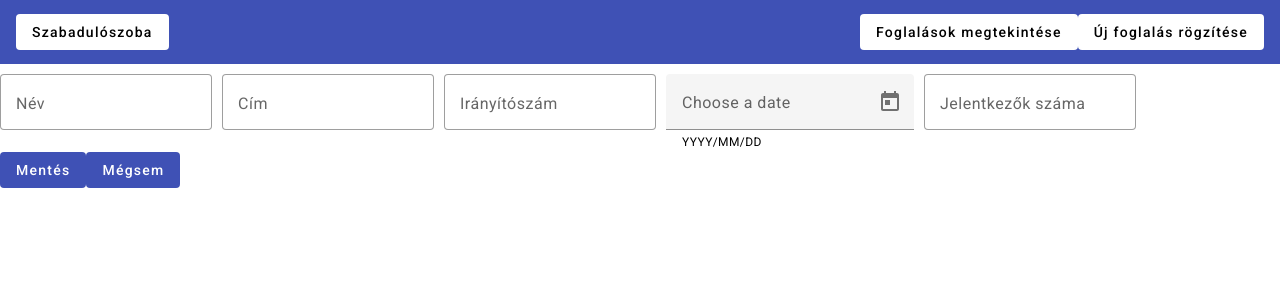
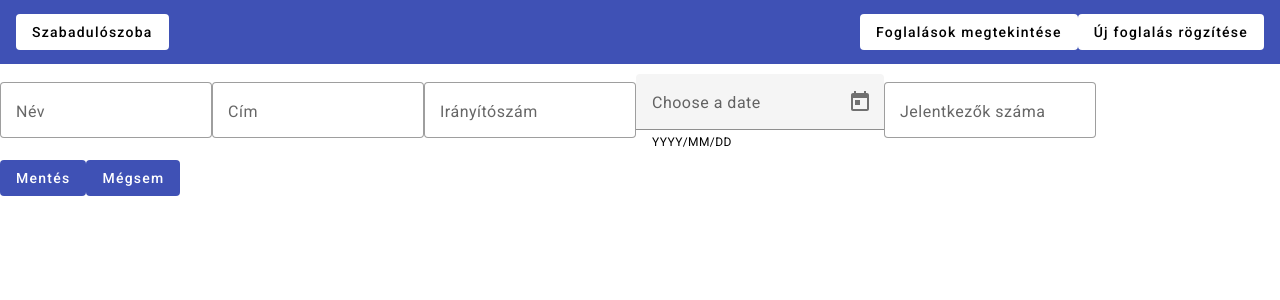
Before and after one commit to KiralyPeter/szabaduloszoba_angular, an Angular app in the folder SzabaduloszobaKiralyPeter/: page /ujfoglalas in a window 1280 px wide. Shown: the top 300 px of the page. Built offline with nearby package versions, Linux system fonts and the light colour scheme.

Commit message:
POST is working

```diff
--- a/SzabaduloszobaKiralyPeter/src/app/app.module.ts
+++ b/SzabaduloszobaKiralyPeter/src/app/app.module.ts
@@ -15,6 +15,8 @@ import {MatFormFieldModule} from '@angular/material/form-field';
 import {MatInputModule} from '@angular/material/input';
 import {MatDatepickerModule} from '@angular/material/datepicker';
 import { MatNativeDateModule } from '@angular/material/core';
+import { ReactiveFormsModule } from '@angular/forms';
+import { HttpClientModule } from '@angular/common/http';
 
 @NgModule({
   declarations: [
@@ -34,7 +36,9 @@ import { MatNativeDateModule } from '@angular/material/core';
     MatFormFieldModule,
     MatInputModule,
     MatDatepickerModule,
-    MatNativeDateModule
+    MatNativeDateModule,
+    ReactiveFormsModule,
+    HttpClientModule
   ],
   providers: [],
   bootstrap: [AppComponent]
--- /dev/null
+++ b/SzabaduloszobaKiralyPeter/src/app/services/foglalasok.service.ts
@@ -0,0 +1,15 @@
+import { HttpClient } from '@angular/common/http';
+import { Injectable } from '@angular/core';
+import { Observable } from 'rxjs';
+
+@Injectable({
+  providedIn: 'root'
+})
+export class FoglalasokService {
+
+  constructor(private http: HttpClient) { }
+
+  addFoglalas(data: any): Observable<any>{
+    return this.http.post('http://localhost:3000/foglalasok', data);
+  }
+}
--- a/SzabaduloszobaKiralyPeter/src/app/ujfoglalas/ujfoglalas.component.html
+++ b/SzabaduloszobaKiralyPeter/src/app/ujfoglalas/ujfoglalas.component.html
@@ -8,27 +8,27 @@
 "nev": "Barna Miklós" -1
 -->
 
+<form class="foglalas-form" [formGroup]="foglalasForm" (ngSubmit)="onFormSubmit()">
 <div class="inputForm">
 
-    <form class="foglalas-form">
         <mat-form-field appearance="outline">
           <mat-label>Név</mat-label>
-          <input matInput type="text" placeholder="Név">
+          <input matInput type="text" placeholder="Név" formControlName="nev">
         </mat-form-field>
 
         <mat-form-field appearance="outline">
             <mat-label>Cím</mat-label>
-            <input matInput type="text" placeholder="Cím">
+            <input matInput type="text" placeholder="Cím" formControlName="cim">
         </mat-form-field>
 
           <mat-form-field appearance="outline">
             <mat-label>Irányítószám</mat-label>
-            <input matInput type="number" placeholder="Irányítószám">
+            <input matInput type="number" placeholder="Irányítószám" formControlName="iranyitoszam">
           </mat-form-field>
 
           <mat-form-field>
             <mat-label>Choose a date</mat-label>
-            <input matInput [matDatepicker]="picker">
+            <input matInput [matDatepicker]="picker" formControlName="datum">
             <mat-hint>YYYY/MM/DD</mat-hint>
             <mat-datepicker-toggle matIconSuffix [for]="picker"></mat-datepicker-toggle>
             <mat-datepicker #picker></mat-datepicker>
@@ -37,13 +37,12 @@
 
           <mat-form-field appearance="outline">
             <mat-label>Jelentkezők száma</mat-label>
-            <input matInput type="number">
+            <input matInput type="number" formControlName="fo">
           </mat-form-field>
 
-    </form>
+          <div class="actions">
+            <button mat-flat-button color="primary" type="submit">Mentés</button>
+            <button mat-flat-button color="primary">Mégsem</button>
+        </div>
 </div>
-
-<div class="actions">
-    <button mat-flat-button color="primary">Mentés</button>
-    <button mat-flat-button color="primary">Mégsem</button>
-</div>
+</form>
--- a/SzabaduloszobaKiralyPeter/src/app/ujfoglalas/ujfoglalas.component.ts
+++ b/SzabaduloszobaKiralyPeter/src/app/ujfoglalas/ujfoglalas.component.ts
@@ -1,4 +1,17 @@
 import { Component } from '@angular/core';
+import { FormBuilder, FormGroup } from '@angular/forms';
+import { FoglalasokService } from '../services/foglalasok.service';
+
+
+/*
+"id": "1",
+"cim": "Székesfehérvár, Teve u. 64.",
+"datum": "2020-07-24",
+"fo": "6",
+"iranyitoszam": "8000",
+"nev": "Barna Miklós"
+ */
+
 
 @Component({
   selector: 'app-ujfoglalas',
@@ -7,4 +20,30 @@ import { Component } from '@angular/core';
 })
 export class UjfoglalasComponent {
 
+  foglalasForm: FormGroup;
+
+  constructor(private formbuilder:FormBuilder, private foglalasokService:FoglalasokService){
+    this.foglalasForm = this.formbuilder.group({
+      cim: '',
+      datum: '',
+      fo: '',
+      iranyitoszam: '',
+      nev: ''
+    })
+  }
+
+  onFormSubmit(){
+    if(this.foglalasForm.valid){
+      console.log(this.foglalasForm.value);
+      this.foglalasokService.addFoglalas(this.foglalasForm.value).subscribe({
+        next: (val: any) => {
+          alert('Foglalás sikeresen hozzáadva');
+        },
+        error: (err: any) => {
+          console.error(err)
+        }
+      })
+    }
+  }
+
 }
```
Also changed, not shown: 1 other file (tests, documents, lock files or other folders).
